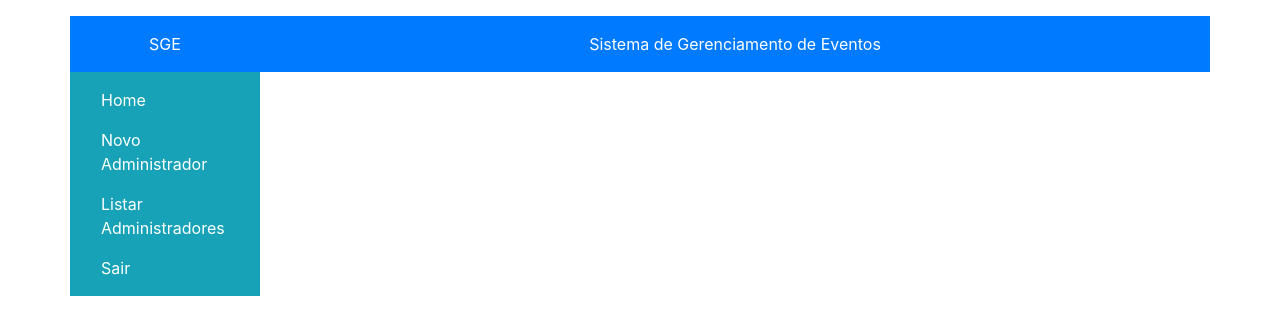
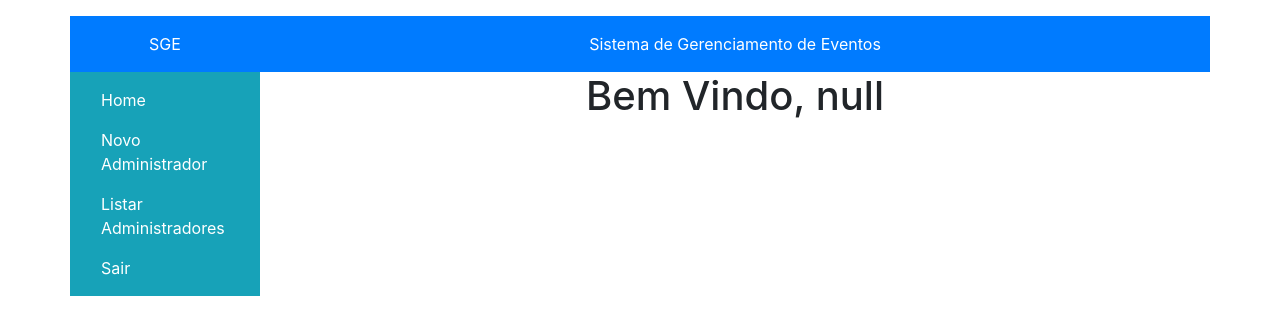
Before and after one commit to JonatasArao/2019-2DSI3-Projeto-Eventos-Interdisciplinar, a PHP site: page /home.html in a window 1280 px wide. Shown: the top 335 px of the page. Run offline with PHP 8.4, Linux system fonts and the light colour scheme.

Commit message:
mudanças

```diff
--- a/controlAdministrador.php
+++ b/controlAdministrador.php
@@ -31,6 +31,12 @@
 			break;
 
 		case 'excluir':
+			$id = $_POST['id'];
+			if(ExcluirAdministrador($id)){
+				echo "Excluido";
+			}else{
+				echo "Erro ao excluir";
+			}
 			//chamamos o método excluir
 			break;
 
--- a/home.html
+++ b/home.html
@@ -2,6 +2,7 @@
   <head>
     <meta charset="utf-8">
     <title></title>
+    <meta name="viewport" content="width=device-width, initial-scale=1, shrink-to-fit=no">
     <link href="css/bootstrap.min.css" rel="stylesheet">
     <link href="css/style.css" rel="stylesheet">
   </head>
@@ -16,7 +17,10 @@
 
       <div class="row">
         <div class="col-md-2 py-2 bg-info text-white" id="menu"></div>
-        <div class="col-md-10 text-center" id="dashboard"></div>
+        <div class="col-md-10 text-center">
+          <h1 id="welcome">Bem Vindo</h1>
+          <div id="dashboard"></div>
+        </div>
       </div>
 
     </section>
@@ -27,8 +31,16 @@
     <script>
       $(document).ready(function(){
         $('#menu').load('menu.inc');
+        $('#welcome').append(', '+localStorage.getItem('nome'));
       });
-      $(document).on('click','#')
+
+      $(document).on('click','.excluir',function(){
+        var id = $(this).attr('id');
+        var url = 'controlAdministrador.php?acao=excluir&id='+id;
+        $.post(url,function(retorno){
+          dismiss(retorno);
+        });
+      });
     </script>
   </body>
 
--- a/listAdministrador.php
+++ b/listAdministrador.php
@@ -9,6 +9,7 @@
 				  <tr>
 				    <th scope="col">Nome</th>
 				    <th scope="col">Email</th>
+				    <th scope="col">#</th>
 				  </tr>
 				</thead>
 ';
@@ -17,6 +18,7 @@
 	$retorno.='<tr>';
 	$retorno.='<td>'.$adm['nm_administrador'].'</td>';
 	$retorno.='<td>'.$adm['nm_email'].'</td>';
+	$retorno.='<td> <a class="excluir" id="'.$adm['cd_administrador'].'" href="#">Excluir</a> </td>';
 	$retorno.='</tr>';
 }
 
```
